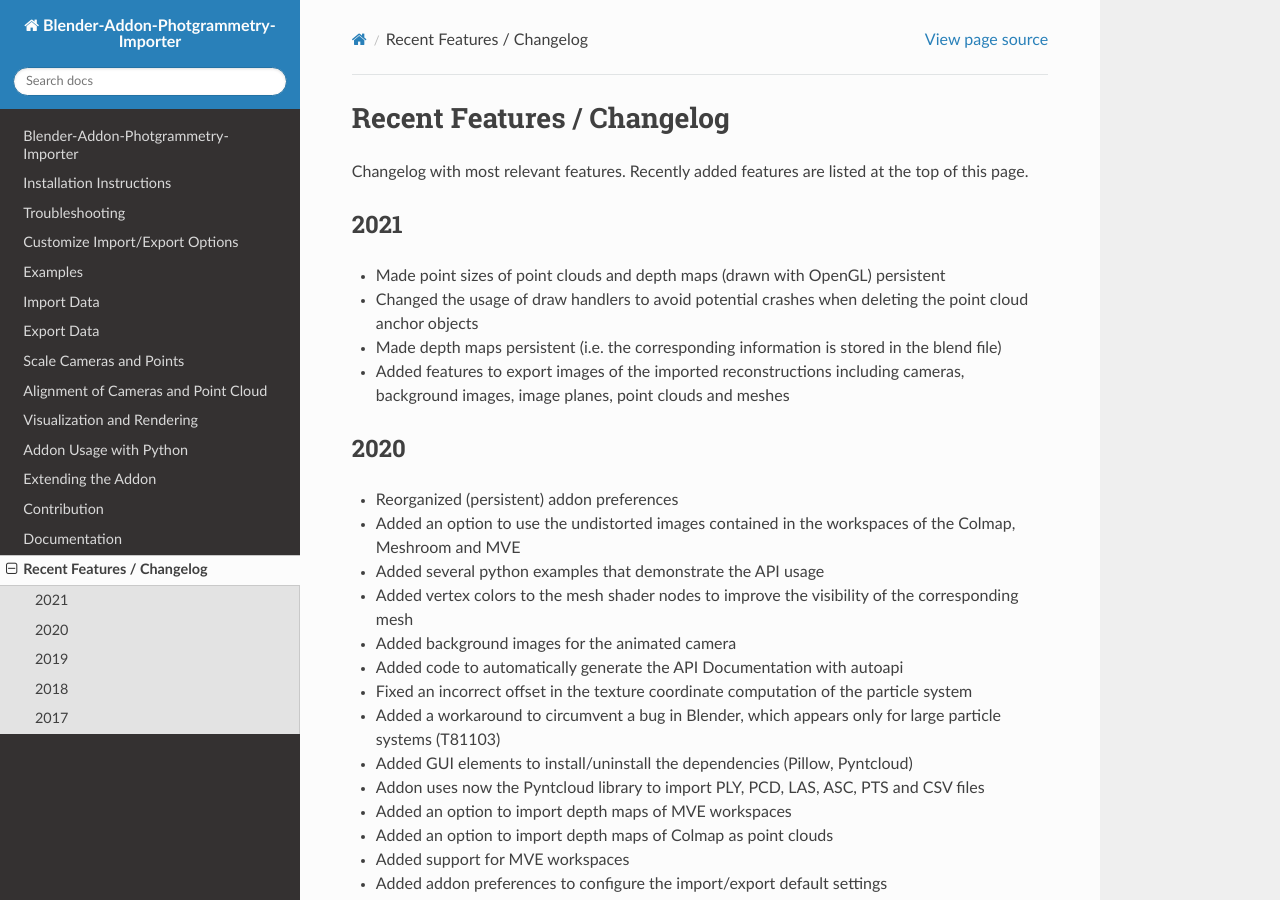
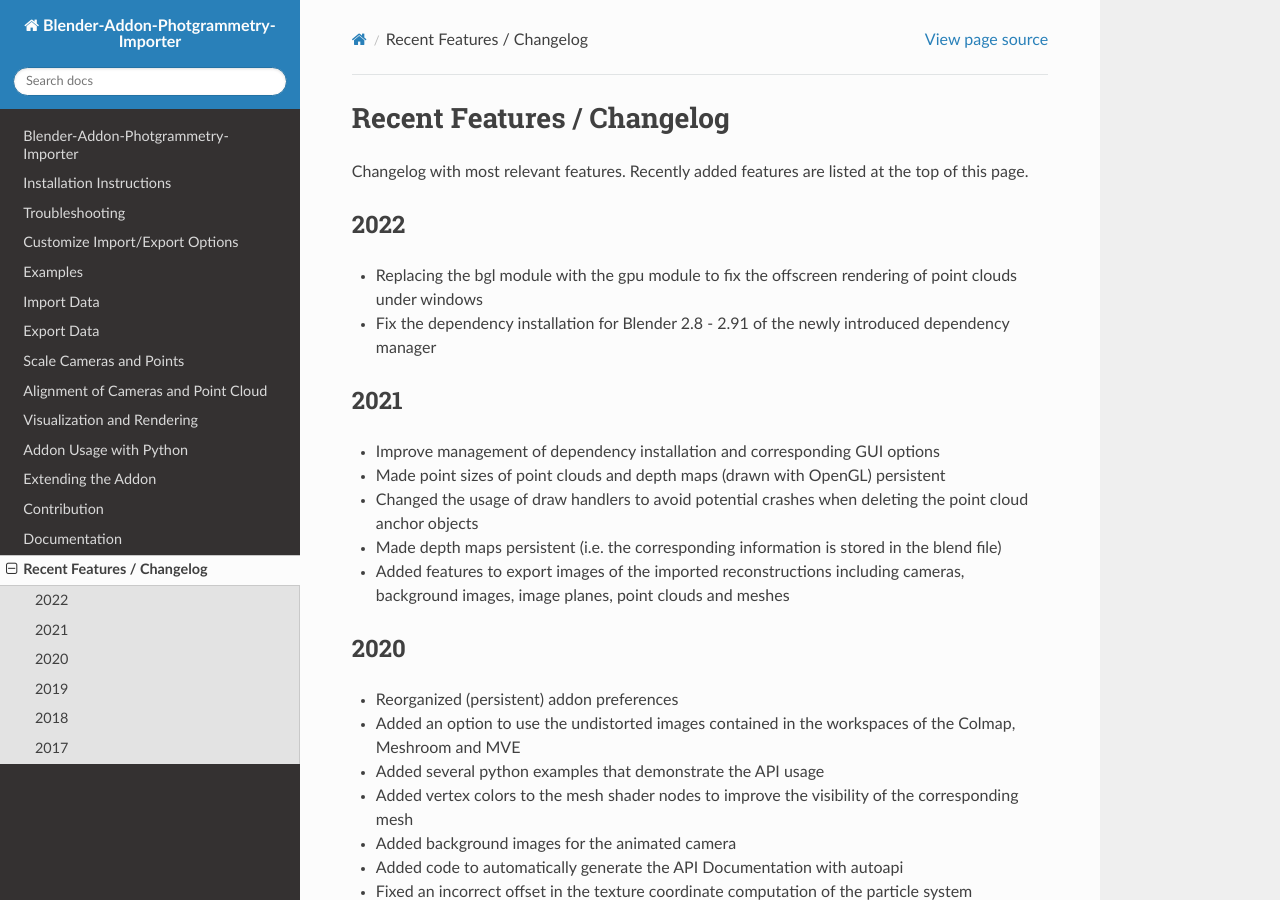
Before and after one commit to SBCV/Blender-Addon-Photogrammetry-Importer, a Sphinx documentation site: the page built from doc/sphinx/source/changelog.rst, in a window 1280 px wide and 900 px high. Built offline with Sphinx 7.4.7 and the Read the Docs theme 2.0.0, drawn with Linux system fonts in a browser that asks for light colours; pages that are not in the unit, such as notebooks, are missing from menus.

Commit message:
Update changelog.rst

```diff
--- a/doc/sphinx/source/changelog.rst
+++ b/doc/sphinx/source/changelog.rst
@@ -4,8 +4,14 @@
 
 Changelog with most relevant features. Recently added features are listed at the top of this page.
 
+2022
+====
+* Replacing the bgl module with the gpu module to fix the offscreen rendering of point clouds under windows
+* Fix the dependency installation for Blender 2.8 - 2.91 of the newly introduced dependency manager
+
 2021
 ====
+* Improve management of dependency installation and corresponding GUI options
 * Made point sizes of point clouds and depth maps (drawn with OpenGL) persistent
 * Changed the usage of draw handlers to avoid potential crashes when deleting the point cloud anchor objects
 * Made depth maps persistent (i.e. the corresponding information is stored in the blend file)
```
